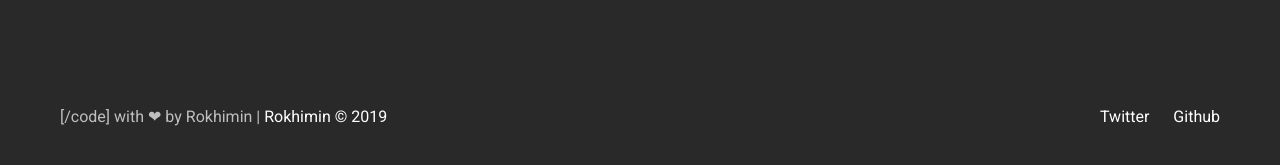
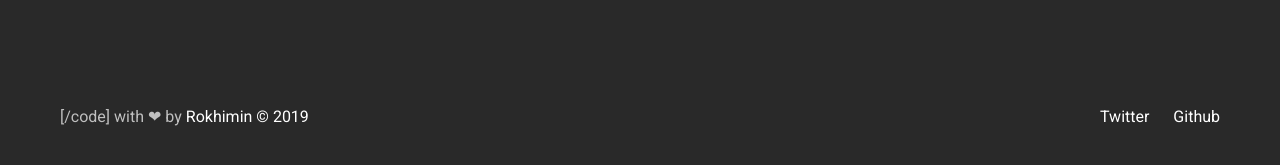
Before and after one commit to whdzera/whdzera.github.io, a Jekyll site: the page built from index.html, in a window 1280 px wide and 1148 px high. Shown: the part 912-1077 px from the top of the window. Built offline with Jekyll 4.4.1, drawn with Linux system fonts in a browser that asks for light colours.

Commit message:
Update footer.html

```diff
--- a/_includes/footer.html
+++ b/_includes/footer.html
@@ -1,6 +1,6 @@
 <footer class="c-footer">
   <div class="u-container c-footer__container">
-    <p><br><br>[/code] with ❤ by Rokhimin | <a href="https://github.com/rokhimin/jekyll-material-saber"><font color="#fff"> {{ site.title }} </a> &copy; {{ site.time | date: '%Y' }}
+    <p><br><br>[/code] with ❤ by <a href="https://github.com/rokhimin/jekyll-material-saber"><font color="#fff"> {{ site.title }} </a> &copy; {{ site.time | date: '%Y' }}
     </font></p>
     <p><br><br>
       {% if site.twitterUsername %}<a href="https://twitter.com/{{ site.twitterUsername }}"><font color="#fff">Twitter</font></a>{% endif %}
```
